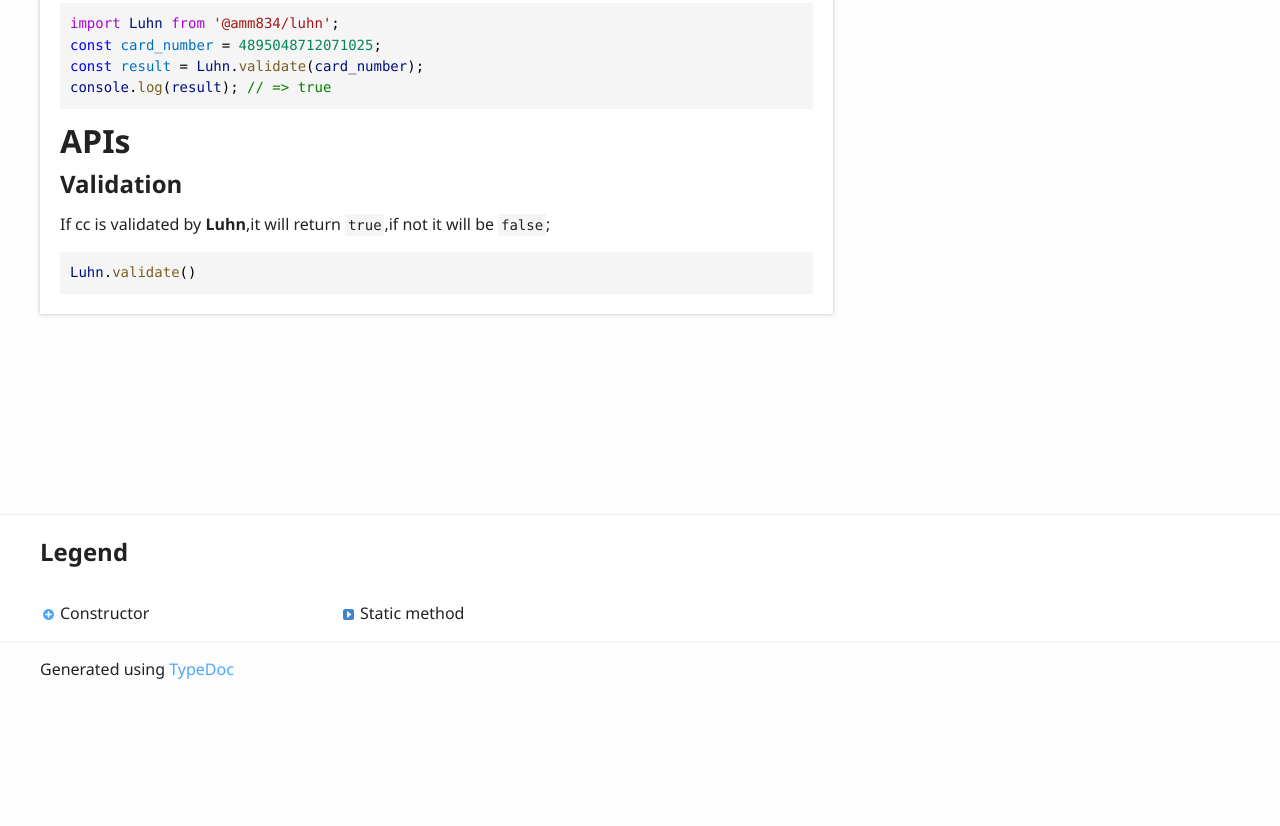
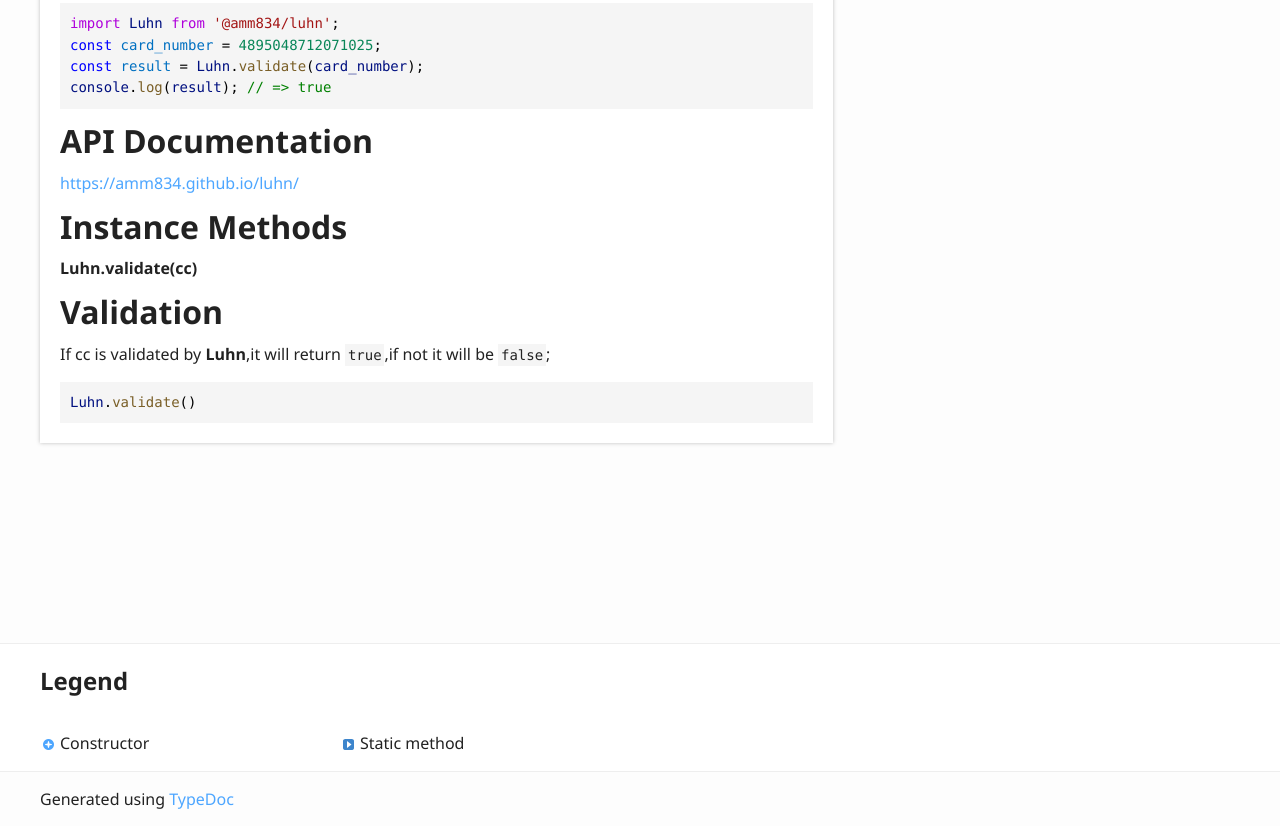
Before and after one commit to theaungmyatmoe/luhn, a website: page docs/index.html in a window 1280 px wide. Shown: the part 3114-3940 px from the top of the page. Before the commit the page ends 3810 px from the top, so only its background shows below. Drawn offline with Linux system fonts and the light colour scheme.

Commit message:
Doc: Update

```diff
--- a/docs/index.html
+++ b/docs/index.html
@@ -81,11 +81,18 @@
 <span style="color: #0000FF">const</span><span style="color: #000000"> </span><span style="color: #0070C1">result</span><span style="color: #000000"> = </span><span style="color: #001080">Luhn</span><span style="color: #000000">.</span><span style="color: #795E26">validate</span><span style="color: #000000">(</span><span style="color: #001080">card_number</span><span style="color: #000000">);</span>
 <span style="color: #001080">console</span><span style="color: #000000">.</span><span style="color: #795E26">log</span><span style="color: #000000">(</span><span style="color: #001080">result</span><span style="color: #000000">); </span><span style="color: #008000">// =&gt; true</span>
 </code></pre>
-				<a href="#apis" id="apis" style="color: inherit; text-decoration: none;">
-					<h1>APIs</h1>
+				<a href="#api-documentation" id="api-documentation" style="color: inherit; text-decoration: none;">
+					<h1>API Documentation</h1>
+				</a>
+				<p><a href="https://amm834.github.io/luhn/">https://amm834.github.io/luhn/</a></p>
+				<a href="#instance-methods" id="instance-methods" style="color: inherit; text-decoration: none;">
+					<h1>Instance Methods</h1>
+				</a>
+				<a href="#luhnvalidatecc" id="luhnvalidatecc" style="color: inherit; text-decoration: none;">
+					<h4>Luhn.validate(cc)</h4>
 				</a>
 				<a href="#validation" id="validation" style="color: inherit; text-decoration: none;">
-					<h2>Validation</h2>
+					<h1>Validation</h1>
 				</a>
 				<p>If cc is validated by <strong>Luhn</strong>,it will return <code>true</code>,if not it will be <code>false</code>;</p>
 				<pre><code class="language-js"><span style="color: #001080">Luhn</span><span style="color: #000000">.</span><span style="color: #795E26">validate</span><span style="color: #000000">()</span>
```
Also changed, not shown: docs/classes/luhn.html (+1 -1 lines).
